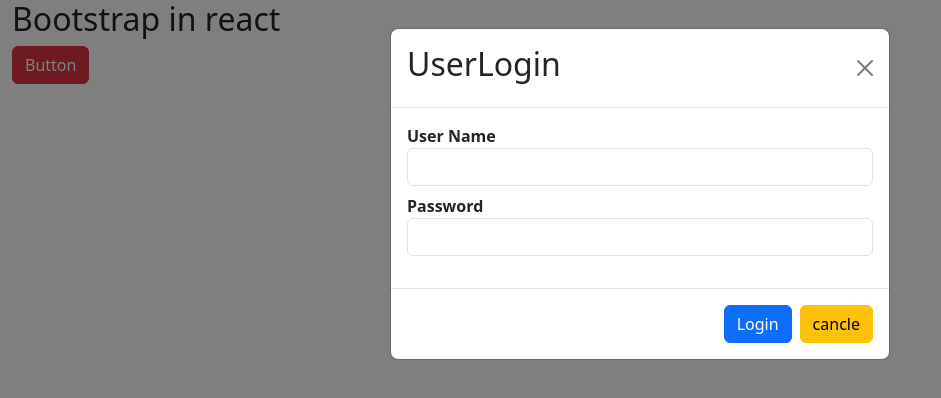
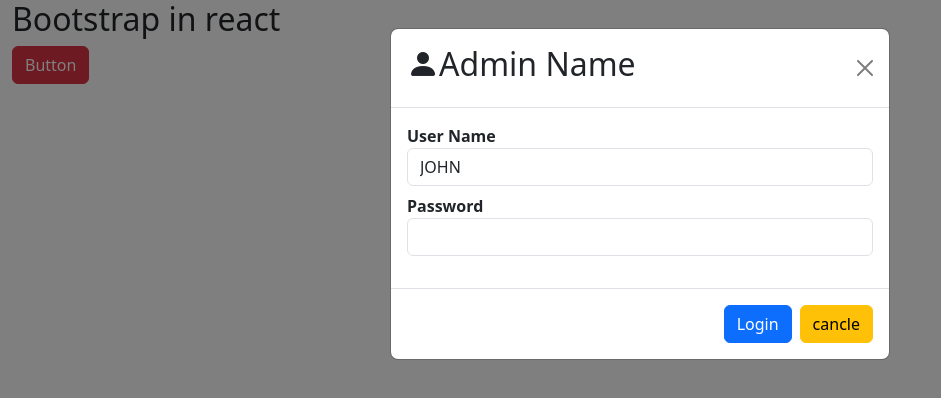
Before and after one commit to Newtamkashyap/React_Class_Project, a React (Create React App) app: page / in a window 1280 px wide. Both pictures are taken after a click on the button "Button". Shown: the top 398 px of the page, without its empty margins (0-941 px from the left). Built offline with nearby package versions, Linux system fonts and the light colour scheme.

Commit message:
button added

```diff
--- a/src/loginComponent/login.jsx
+++ b/src/loginComponent/login.jsx
@@ -1,6 +1,14 @@
+import { useState } from "react"
 
 
 export function UserLogin(){
+
+// var title="Admin login";
+// var uname="john";
+
+const [title,setTitle]=useState("Admin Name");
+const [name,setName]=useState("john")
+
     return(
       <div className="container-fluid">
         <h2>Bootstrap in react</h2>
@@ -9,13 +17,13 @@ export function UserLogin(){
             <div className="modal-dialog modal-dailog-centered">
                 <div className="modal-content">
                     <div className="modal-header">
-                        <h2>UserLogin</h2>
+                        <h2 className="bi bi-person-fill">{title}</h2>
                         <button data-bs-dismiss="modal" className="btn btn-close"></button>
                     </div>
                     <div className="modal-body">
                         <dl>
-                            <dt>User Name</dt>
-                            <dd><input type="text" className="form-control"/></dd>
+                            <dt >User Name</dt>
+                            <dd><input type="text" value={name.toUpperCase()} className="form-control" /></dd>
                             <dt>Password</dt>
                             <dd><input type="password" className="form-control"/></dd>
                         </dl>
```
